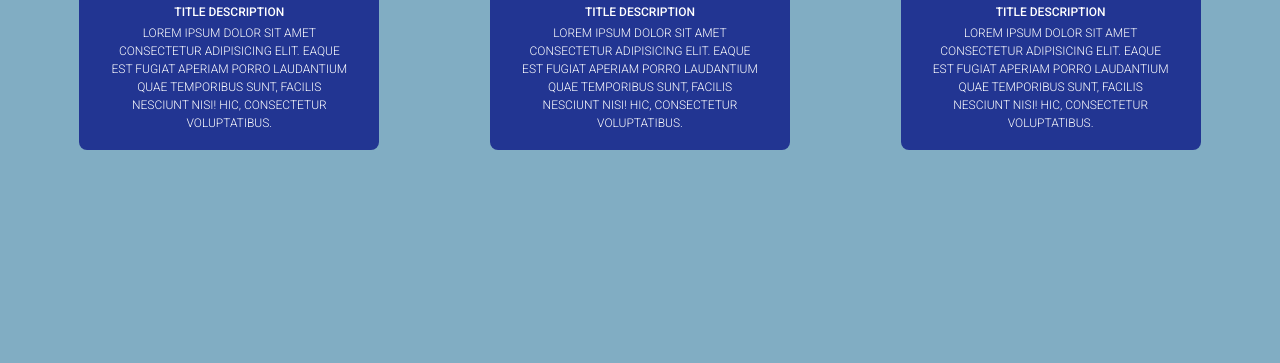
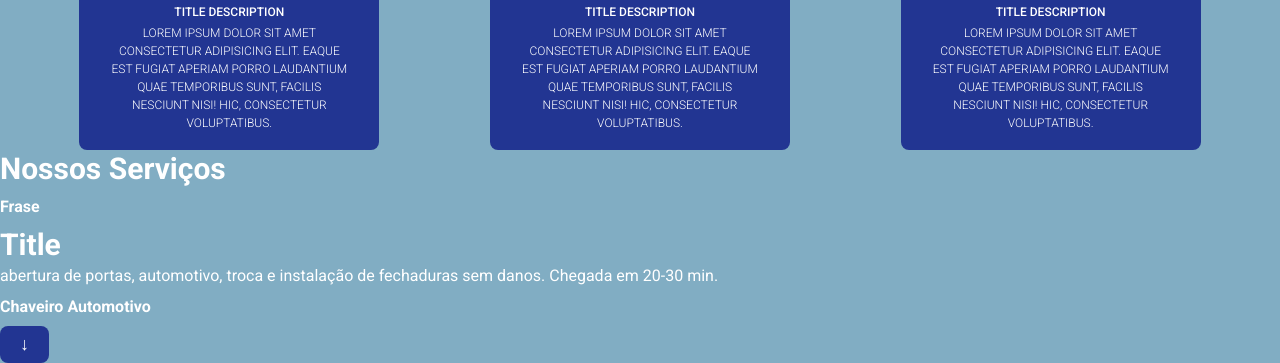
Before and after one commit to ViniNas01/LandingPageChaveiro, a website: page view/index.html in a window 1280 px wide. Shown: the part 1133-1496 px from the top of the page. Before the commit the page ends 1283 px from the top, so only its background shows below. Drawn offline with Linux system fonts and the light colour scheme.

Commit message:
feat: Adicionando a seção Our Services

```diff
--- a/view/index.html
+++ b/view/index.html
@@ -119,6 +119,29 @@
                 </div>
             </div>
         </section>
+
+        <section class="ourServices">
+            <div class="container flex">
+                <h2>Nossos Serviços</h2>
+                <div class="content">
+                    <div class="blockText">
+                        <h3>Frase</h3>
+                        <h2>Title</h2>
+                        <p>abertura de portas, automotivo, troca e instalação de fechaduras sem danos. Chegada em 20-30 min.</p>
+                    </div>
+                    <div class="extraContent">
+                        <div class="dropdown">
+                            <h3>Chaveiro Automotivo</h3>
+                            <button>&darr;</button>
+                        </div>
+                    </div>
+                </div>
+
+            </div>
+        </section>
+
+        <section class="aboutUs"></section>
+        <section class="contact"></section>
     </main>
 </body>
 
```
